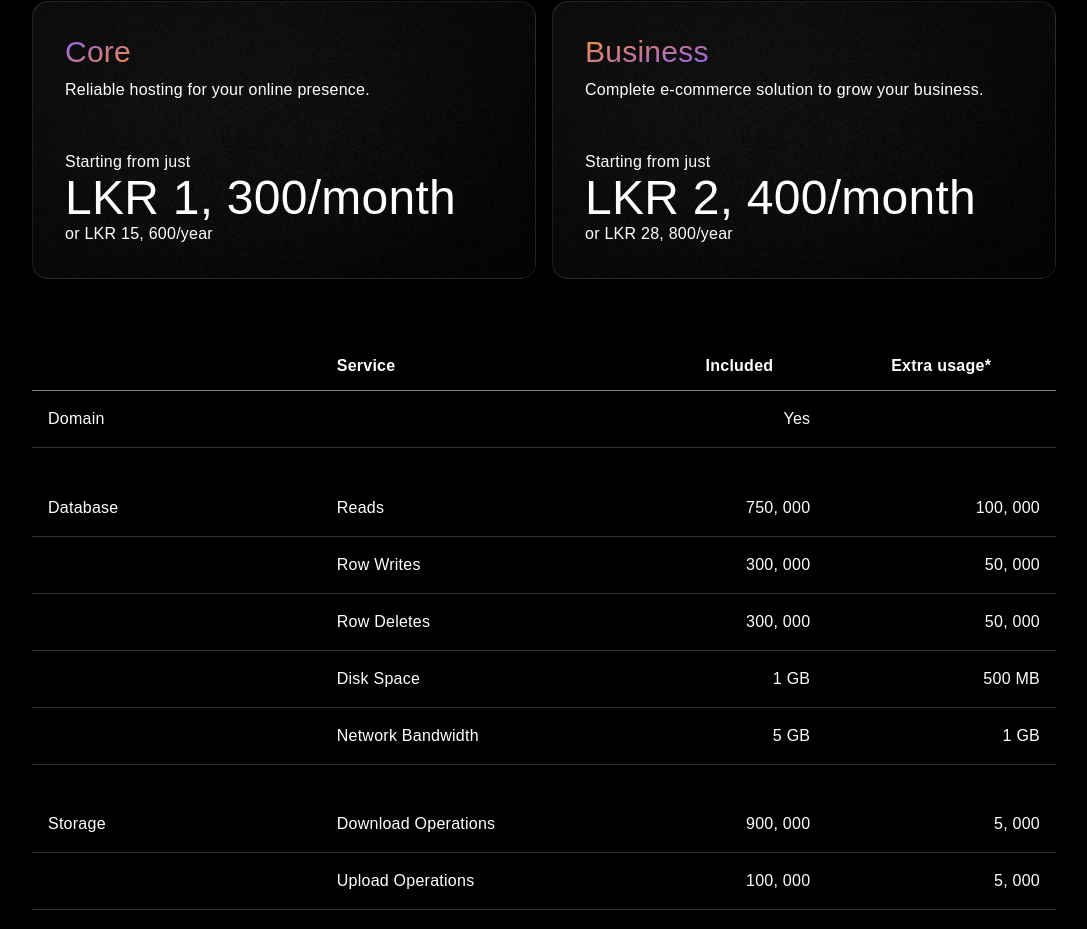
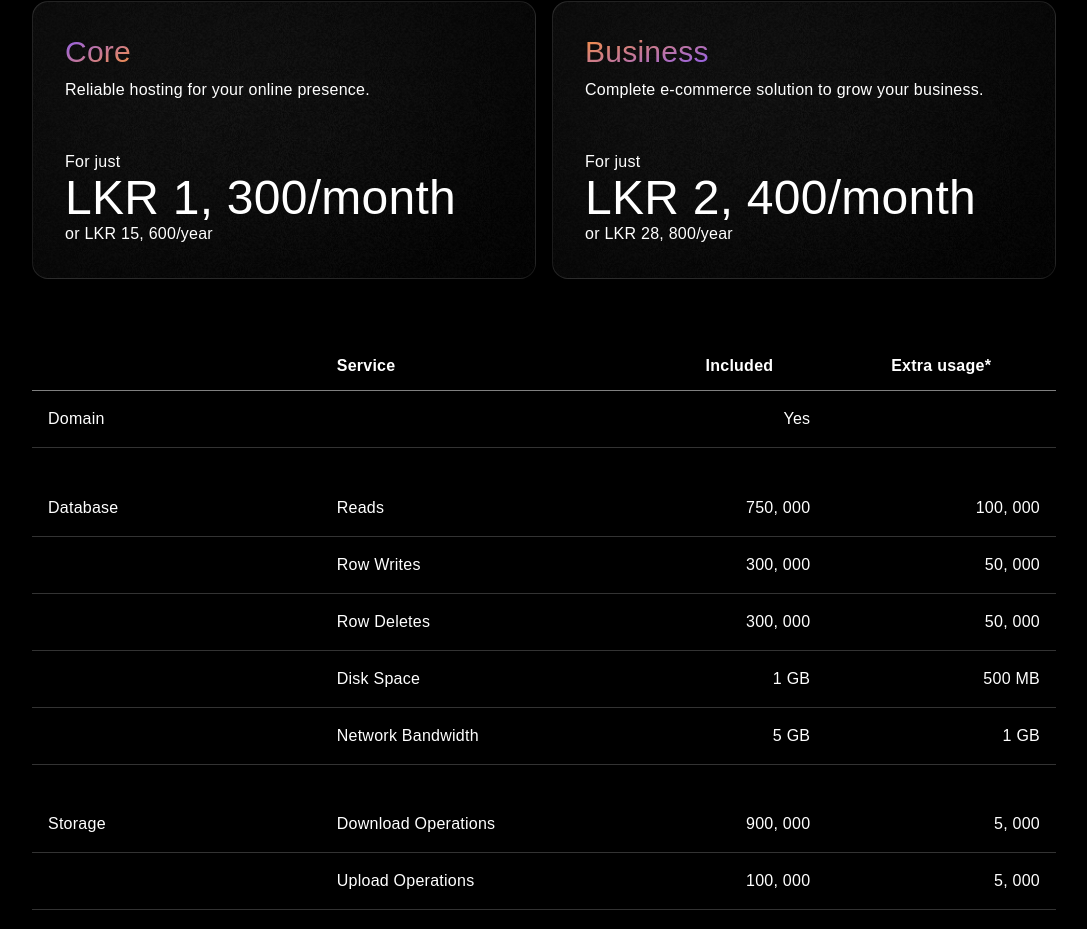
Before and after one commit to samadhi1311/hyperreal, a Next.js app: page /pricing in a window 1280 px wide. Shown: the part 1491-2420 px from the top of the page, without its empty margins (96-1183 px from the left). Built offline with nearby package versions, Linux system fonts and the light colour scheme; a web font is replaced by a local one.

Commit message:
Updated pricing

```diff
--- a/app/(index)/pricing/page.tsx
+++ b/app/(index)/pricing/page.tsx
@@ -139,7 +139,7 @@ export default function PricingPage() {
 								<P2 className=''>Reliable hosting for your online presence.</P2>
 							</div>
 							<div className='p-8 pt-0'>
-								<P2 className='mt-4'>Starting from just</P2>
+								<P2 className='mt-4'>For just</P2>
 								<H2>LKR 1, 300/month</H2>
 								<P2>or LKR 15, 600/year</P2>
 							</div>
@@ -161,7 +161,7 @@ export default function PricingPage() {
 								<P2 className=''>Complete e-commerce solution to grow your business.</P2>
 							</div>
 							<div className='p-8 pt-0'>
-								<P2 className='mt-4'>Starting from just</P2>
+								<P2 className='mt-4'>For just</P2>
 								<H2>LKR 2, 400/month</H2>
 								<P2>or LKR 28, 800/year</P2>
 							</div>
```
